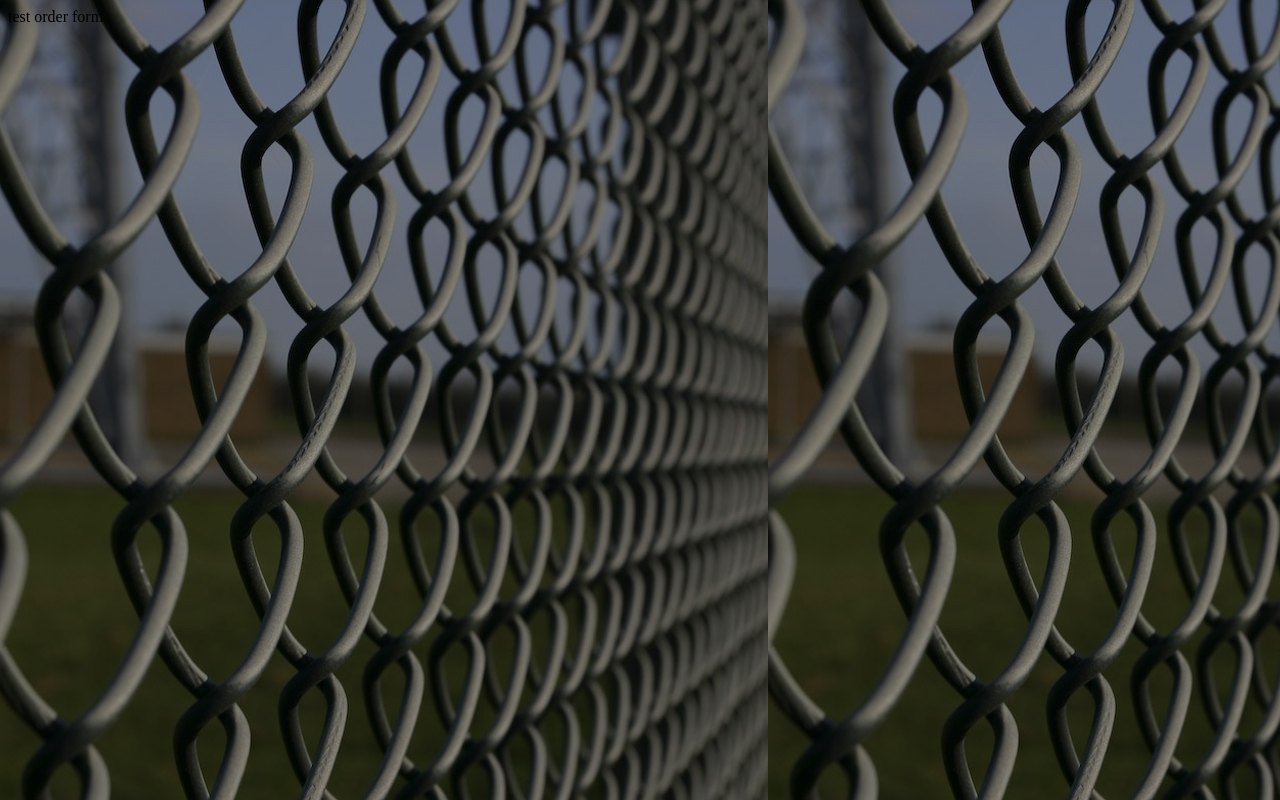
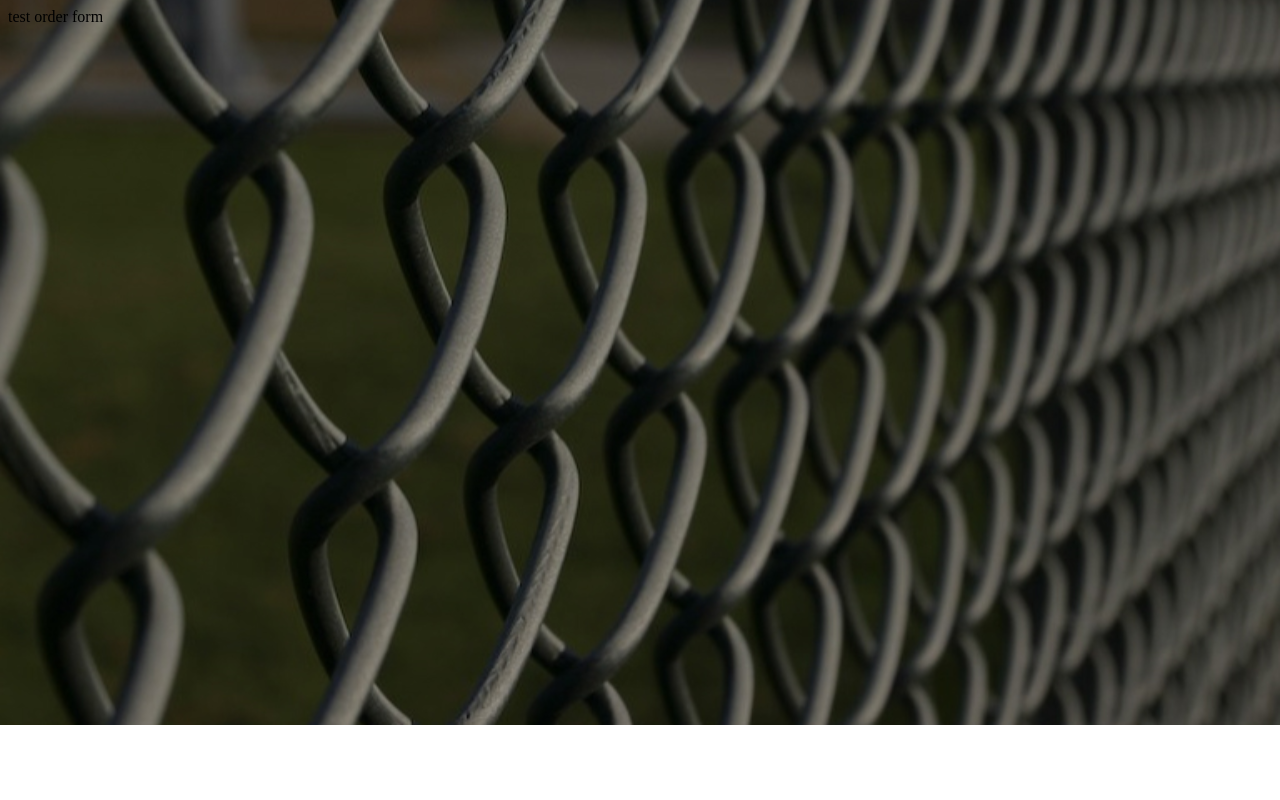
Before and after one commit to BinoTegari/test-frontend, an Angular app: page / in a window 1280 px wide. Built offline with nearby package versions, Linux system fonts and the light colour scheme.

Commit message:
полностью победил background

```diff
--- a/src/app/order-form/components/order-fence-detail/order-fence-detail.component.scss
+++ b/src/app/order-form/components/order-fence-detail/order-fence-detail.component.scss
@@ -39,17 +39,9 @@
     opacity: 0.9;
     background-color: #4CAF50;
   }
-
   button:hover {
     opacity: 1;
   }
-
-  /* Float cancel and signup buttons and add an equal width */
-  .nextbtn {
-    width: 150px;
-    height: 50px;
-  }
-
   li {
       list-style-type: none;
   }
@@ -62,14 +54,6 @@
     box-shadow: inset 0px 1px 4px rgba(0, 0, 0, 0.15);
     border-radius: 3px;
   }
-
-  body {
-    background-image: url(../../../../assets/image/bg.svg);
-    height: 100%;
-    width: 100%;
-  }
-
-
   .container {
     display: flex;
     align-items: center;
@@ -85,13 +69,3 @@
       background:#ffffff;
     }
   }
-
-
-
-  /* Clear floats
-  .clearfix::after {
-    content: "";
-    clear: both;
-    display: table;
-  }
-  */
--- a/src/styles.scss
+++ b/src/styles.scss
@@ -1,6 +1,7 @@
 /* You can add global styles to this file, and also import other style files */
 body {
-    background-image: url(./assets/image/bg.svg);
+    background: url(./assets/image/bg.svg) no-repeat center center;
+    background-size: cover;
     height: 100%;
     width: 100%;
   }
```
